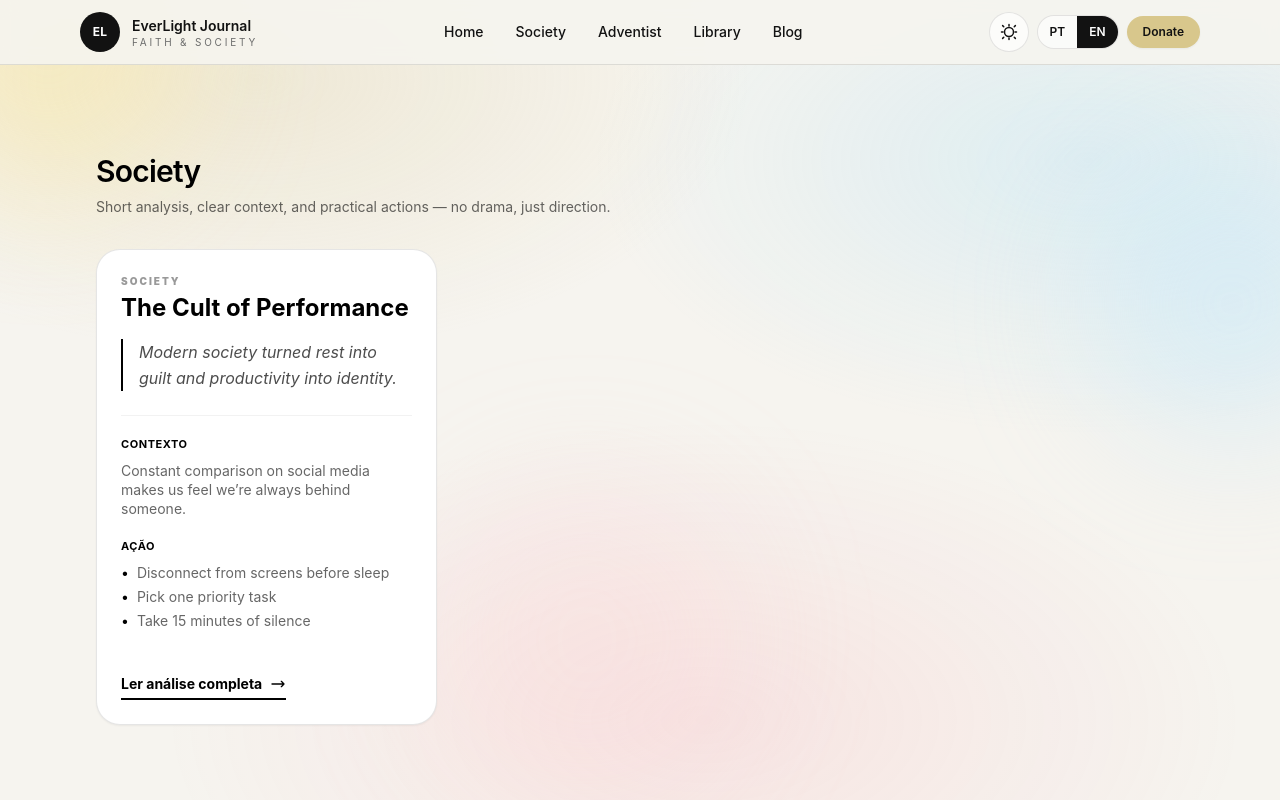
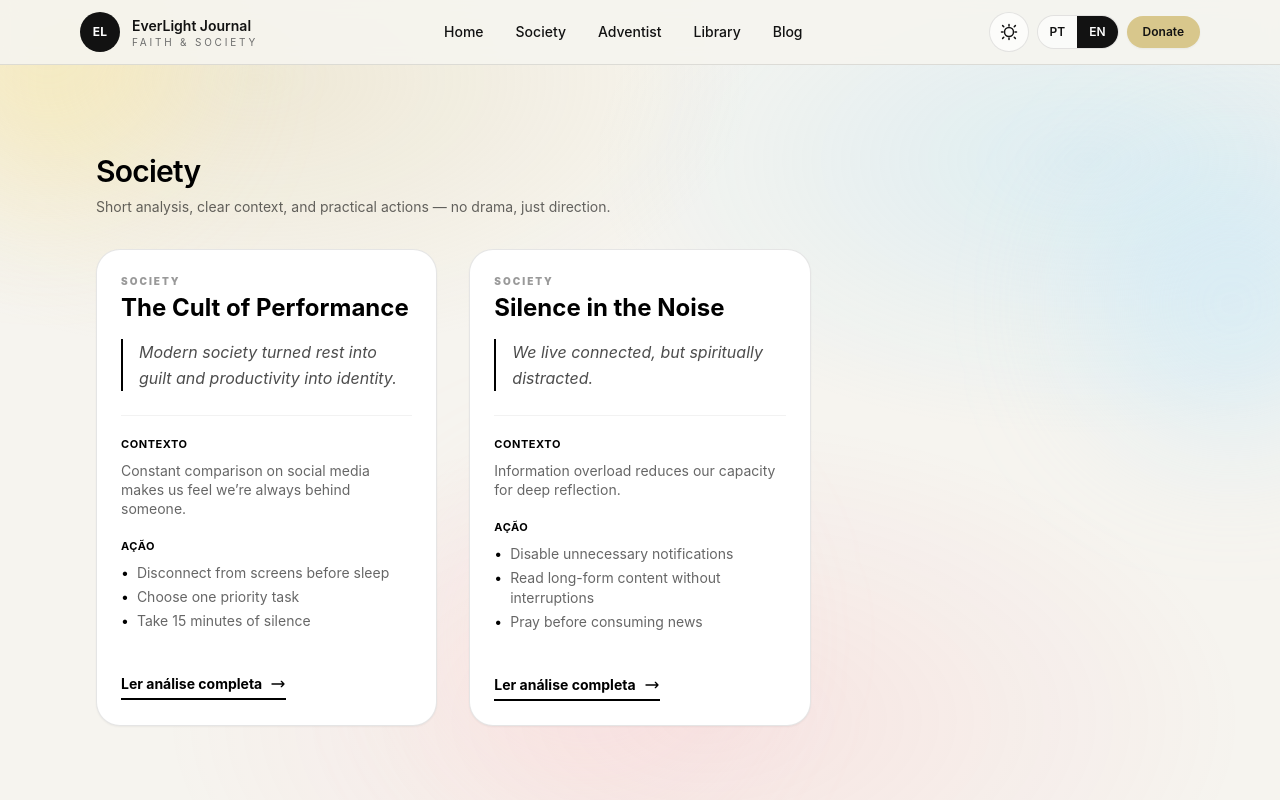
Before and after one commit to eliaslicojicacoma-spec/EverLight-Journal, a Next.js app: page /en/society in a window 1280 px wide. Shown: the top 800 px of the page. Built offline with nearby package versions, Linux system fonts and the light colour scheme.

Commit message:
Update page.tsx

```diff
--- a/src/app/[locale]/society/page.tsx
+++ b/src/app/[locale]/society/page.tsx
@@ -1,29 +1,11 @@
 import ArticleCard from "@/components/society/ArticleCard";
+import { getSocietyCards } from "@/content/society/cards";
 
 export default function SocietyPage({ params }: { params: { locale: string } }) {
   const locale = params?.locale ?? "pt";
   const isPT = locale === "pt";
 
-  const cards = [
-    {
-      category: isPT ? "Sociedade" : "Society",
-      title: isPT ? "O Culto à Performance" : "The Cult of Performance",
-      summary: isPT
-        ? "A sociedade moderna transformou o descanso em culpa e a produtividade em identidade única."
-        : "Modern society turned rest into guilt and productivity into identity.",
-      context: isPT
-        ? "A comparação constante nas redes sociais nos faz sentir que estamos sempre atrás de alguém."
-        : "Constant comparison on social media makes us feel we’re always behind someone.",
-      actions: isPT
-        ? [
-            "Pratique o desligamento digital antes de dormir",
-            "Defina uma tarefa única como prioridade",
-            "Reserve 15 minutos de silêncio absoluto",
-          ]
-        : ["Disconnect from screens before sleep", "Pick one priority task", "Take 15 minutes of silence"],
-      href: `/${locale}/society/o-culto-a-performance`,
-    },
-  ];
+  const cards = getSocietyCards(locale);
 
   return (
     <main className="mx-auto max-w-7xl px-4 py-12">
@@ -40,7 +22,15 @@ export default function SocietyPage({ params }: { params: { locale: string } })
 
       <section className="grid grid-cols-1 gap-8 md:grid-cols-2 lg:grid-cols-3">
         {cards.map((c) => (
-          <ArticleCard key={c.href} {...c} />
+          <ArticleCard
+            key={c.slug}
+            category={c.category}
+            title={c.title}
+            summary={c.summary}
+            context={c.context}
+            actions={c.actions}
+            href={`/${locale}/society/${c.slug}`}
+          />
         ))}
       </section>
     </main>
```
